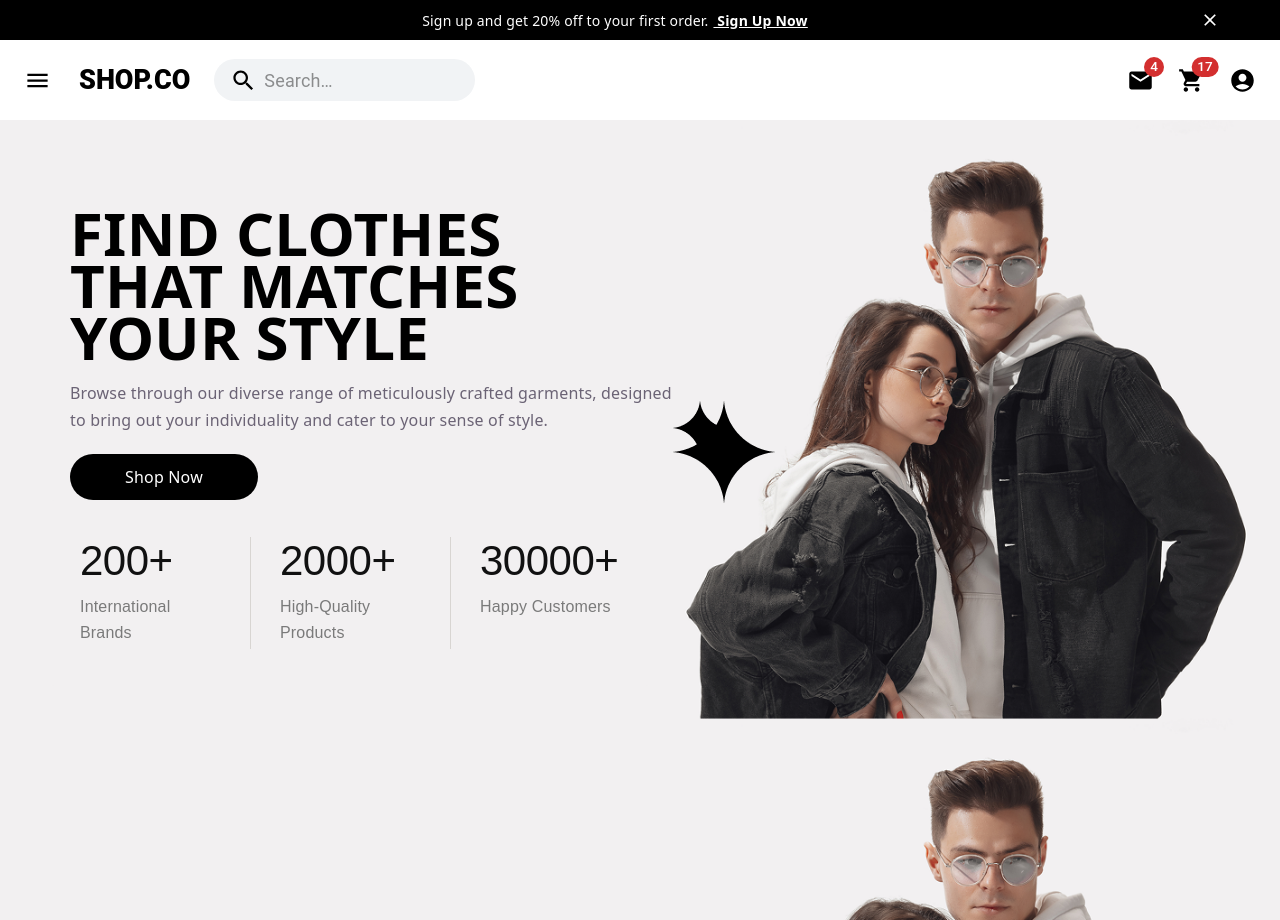
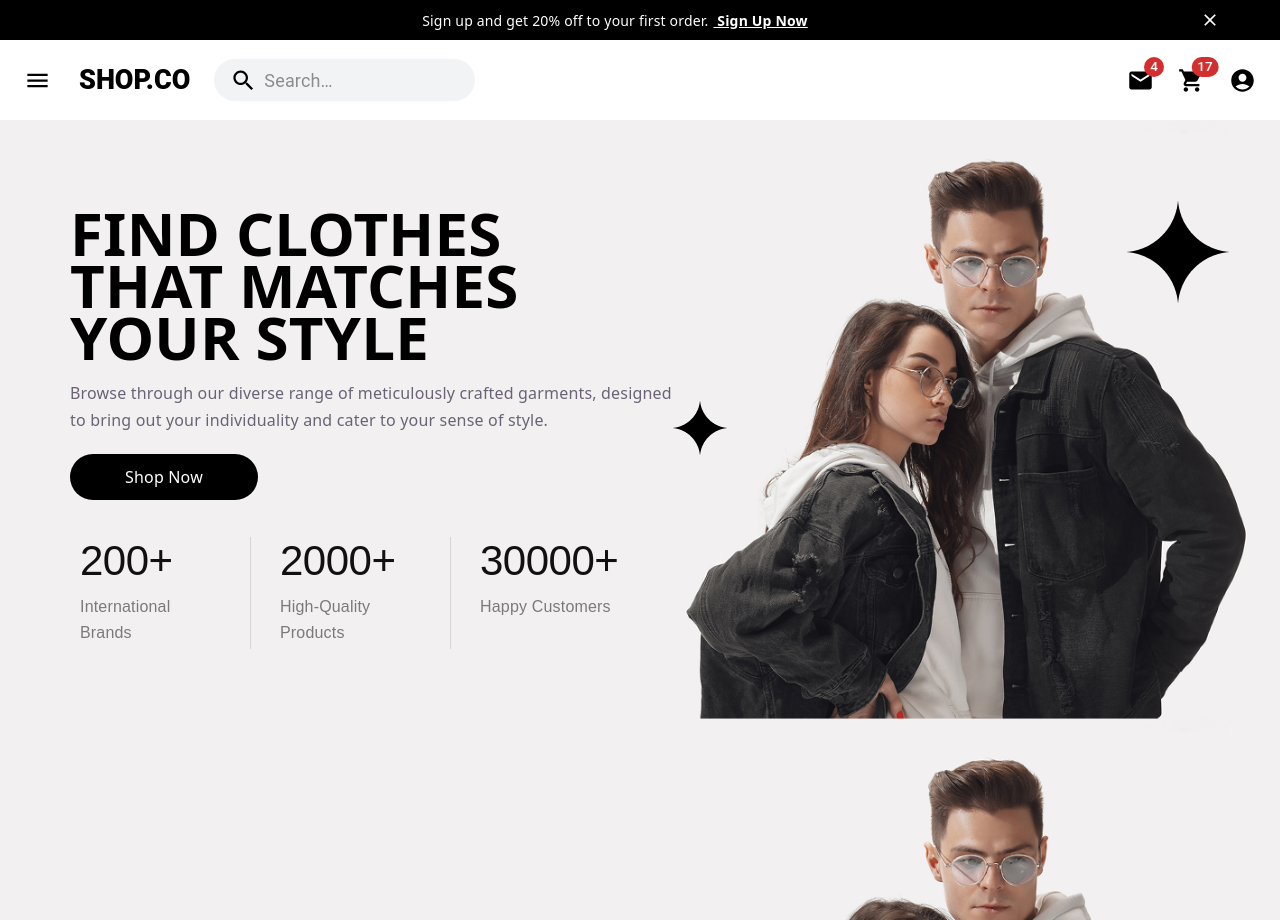
Before and after one commit to NXT-ASAD-CODE/4-backend-frontend-assignment-of-sayalani, a React (Vite) app: page / in a window 1280 px wide. Built offline with nearby package versions, Linux system fonts and the light colour scheme.

Commit message:
Adjusting Vector Image According to Template

```diff
--- a/src/index.css
+++ b/src/index.css
@@ -177,5 +177,6 @@ border-radius: 25px;
   }
   .vector2-image{
     position: absolute;
-    top: 400px;
+    top: 200px;
+    right: 50px;
   }
```
